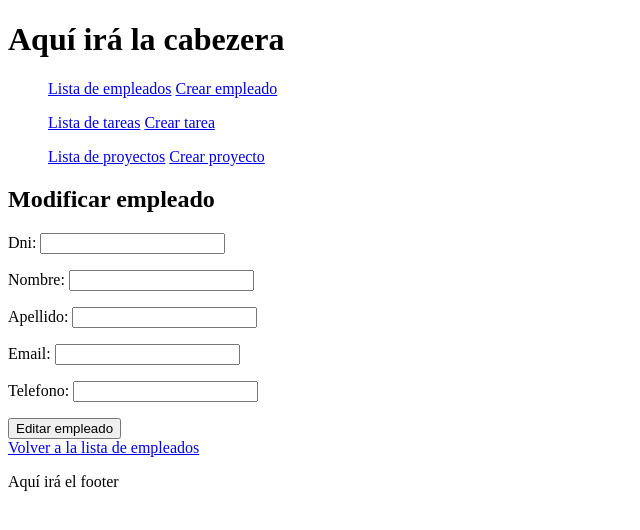
After one commit to asiervelasco/IWEntregable2, a Django app: page /appEmpresaDjango/empleado/modificar/1/ in a window 1280 px wide. The commit adds this page. Shown: the top 530 px of the page, without its empty margins (0-640 px from the left). Run offline with Django 3.2, Linux system fonts and the light colour scheme.

Commit message:
Revisar problemas y empezar con clase modificar_empleadosr

```diff
--- a/empresaDjango/appEmpresaDjango/templates/lista_empleados.html
+++ b/empresaDjango/appEmpresaDjango/templates/lista_empleados.html
@@ -18,6 +18,7 @@
             <td>{{ a.nombre }}</td>
             <td>{{ a.apellido }}</td>
             <td><a href="{% url 'empleadoun' a.id %}">Leer</a></td>
+            <td><a href="{% url 'modificar_empleado' a.id %}">Modificar</a></td>
         </tr>
     {% endfor %}
     </tbody>
--- /dev/null
+++ b/empresaDjango/appEmpresaDjango/templates/modificar_empleado.html
@@ -0,0 +1,12 @@
+{% extends 'base.html' %}
+
+{% block contenido %}
+
+<form action="{% url 'modificar_empleado' %}" method="post">
+    {{ form.as_p }}
+    {% csrf_token %}
+    <input type="submit" value="Editar empleado" />
+</form>
+<a href="{% url 'listaempleados' %}">Volver a la lista de empleados</a>
+
+{% endblock %}
--- a/empresaDjango/appEmpresaDjango/urls.py
+++ b/empresaDjango/appEmpresaDjango/urls.py
@@ -5,6 +5,7 @@ urlpatterns = [
      path('empleado/lista/', views.pruebalista, name='listaempleados'),
      path('empleado/<int:pk>/', views.EmpleadoDetailView.as_view(), name='empleadoun'),
      path('empleado/crear/', views.CrearEmpleado.as_view(), name='crear_empleado'),
+     path('empleado/modificar/<int:pk>/', views.modificarEmpleado.as_view(), name='modificar_empleado'),
      path('tarea/lista/', views.pruebalistatarea, name='listatareas'),
      path('tarea/<int:pk>/', views.TareaDetailView.as_view(), name='tareaun'),
      path('tarea/crear/', views.CrearTarea.as_view(), name='crear_tarea'),
--- a/empresaDjango/appEmpresaDjango/views.py
+++ b/empresaDjango/appEmpresaDjango/views.py
@@ -40,10 +40,31 @@ class CrearEmpleado(View):
         form = EmpleadoForm(request.POST)
         if form.is_valid():
             form.save()
-            return redirect('lista_empleados')
+            return redirect('listaempleados')
         return render(request, 'crear_empleado.html', {'form': form, 'titulo_pagina': 'Crear nuevo empleado'})
+
+#Encargado de la modificación de un empleado
+class modificarEmpleado(View):
+    def get(self, request, *args, **kwargs):
+        form = EmpleadoForm()
+        context = {
+            'form' :  form,
+            'titulo_pagina' : 'Modificar empleado'
+        }
+        return render(request, 'modificar_empleado.html', context)
+
+    def post(self, request, empleado_id):
+        empleado = Empleado.objects.get(id=empleado_id)
+        form = EmpleadoForm(instance=empleado)
+        if request.method == "POST":
+            form = EmpleadoForm(request.POST, instance=empleado)
+            if form.is_valid():
+                empleado = form.save()
+                empleado.save()
+            return redirect('listaempleados')
+        return render(request, 'modificar_empleado.html', {'form': form})
+
 #Encargada de mostrar toda la lista de tareas, ordenadas por inicio
-
 def pruebalistatarea(request):
     tareas =Tarea.objects.order_by('id')
     context = {'lista_tareas': tareas,
@@ -72,7 +93,7 @@ class CrearTarea(View):
         form = TareaForm(request.POST)
         if form.is_valid():
             form.save()
-            return redirect('lista_tareas')
+            return redirect('listatareas')
         return render(request, 'crear_tarea.html', {'form': form, 'titulo_pagina': 'Crear nueva tarea'})
 
 #Encargada de mostrar toda la lista de proyectos, ordenados por inicio
@@ -105,5 +126,5 @@ class CrearProyecto(View):
         form = ProyectoForm(request.POST)
         if form.is_valid():
             form.save()
-            return redirect('lista_proyectos')
+            return redirect('listaproyectos')
         return render(request, 'crear_proyecto.html', {'form': form, 'titulo_pagina': 'Crear nuevo proyecto'})
```
Also changed, not shown: empresaDjango/db.sqlite3.
